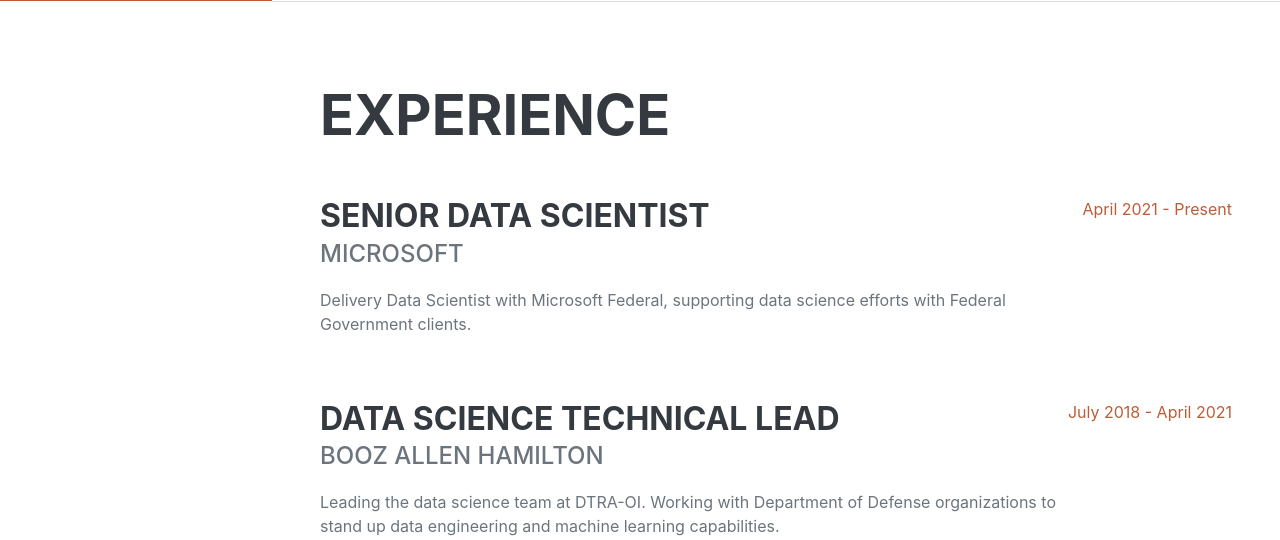
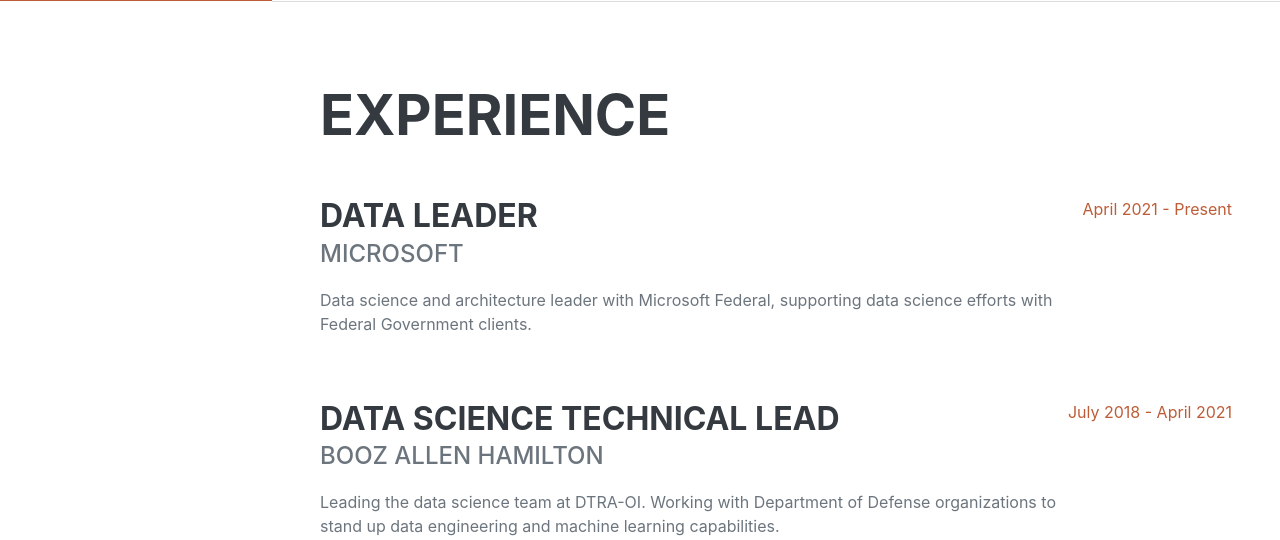
Before and after one commit to shawnmittal/azure_personal_website, a Flask app: page / in a window 1280 px wide. Shown: the part 799-1339 px from the top of the page. Run offline with Flask 2, Linux system fonts and the light colour scheme; some libraries are stand-ins or nearby versions; some web fonts are replaced.

Commit message:
updated job information

```diff
--- a/templates/index.html
+++ b/templates/index.html
@@ -59,9 +59,9 @@
                     <h2 class="mb-5">Experience</h2>
                     <div class="d-flex flex-column flex-md-row justify-content-between mb-5">
                         <div class="flex-grow-1">
-                            <h3 class="mb-0">Senior Data Scientist</h3>
+                            <h3 class="mb-0">Data Leader</h3>
                             <div class="subheading mb-3">Microsoft</div>
-                            <p>Delivery Data Scientist with Microsoft Federal, supporting data science efforts with Federal Government clients.</p>
+                            <p>Data science and architecture leader with Microsoft Federal, supporting data science efforts with Federal Government clients.</p>
                         </div>
                         <div class="flex-shrink-0"><span class="text-primary">April 2021 - Present</span></div>
                     </div>
```
